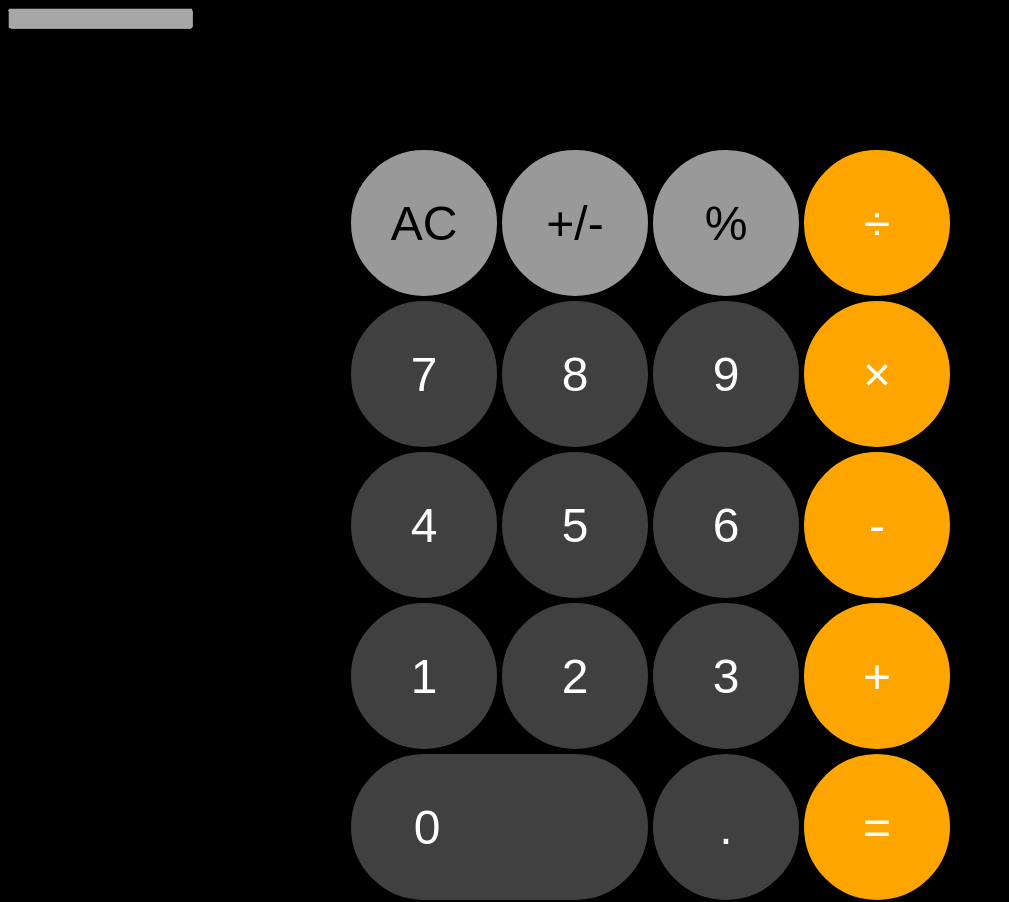
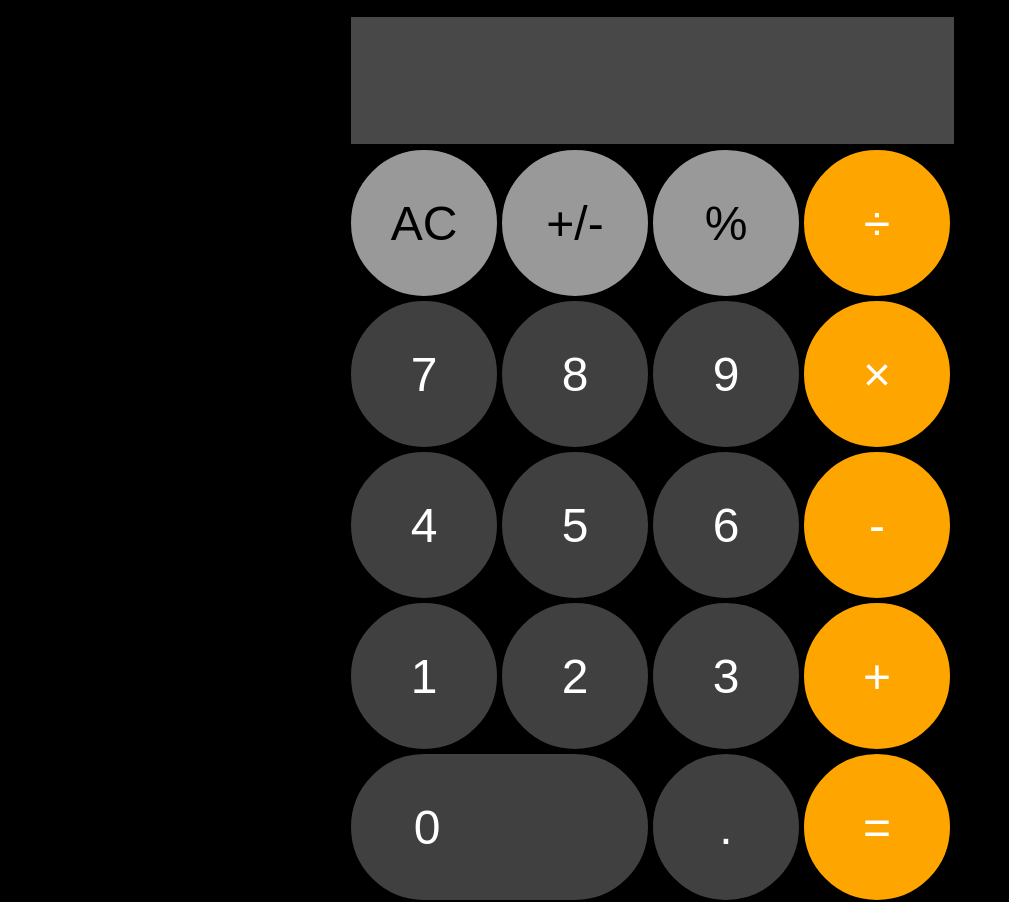
Before and after one commit to mcarpenter-ucvts/pocket-calculator, a plain HTML site: page index.html in a window 1280 px wide. Shown: the whole page, without its empty margins (0-1009 px from the left). Drawn offline with Linux system fonts and the light colour scheme.

Commit message:
display added / buttons finished

```diff
--- a/pocket-calculator.css
+++ b/pocket-calculator.css
@@ -157,3 +157,15 @@ body {
   border-radius: 50%;
   font-family: sans-serif;
 }
+
+input{
+  width:599px;
+  height:125px;
+  position:absolute;
+  left:349px;
+  top:15px;
+  text-align: right;
+  font-size: 60px;
+  color:black;
+  border: solid black 2px;
+}
```
